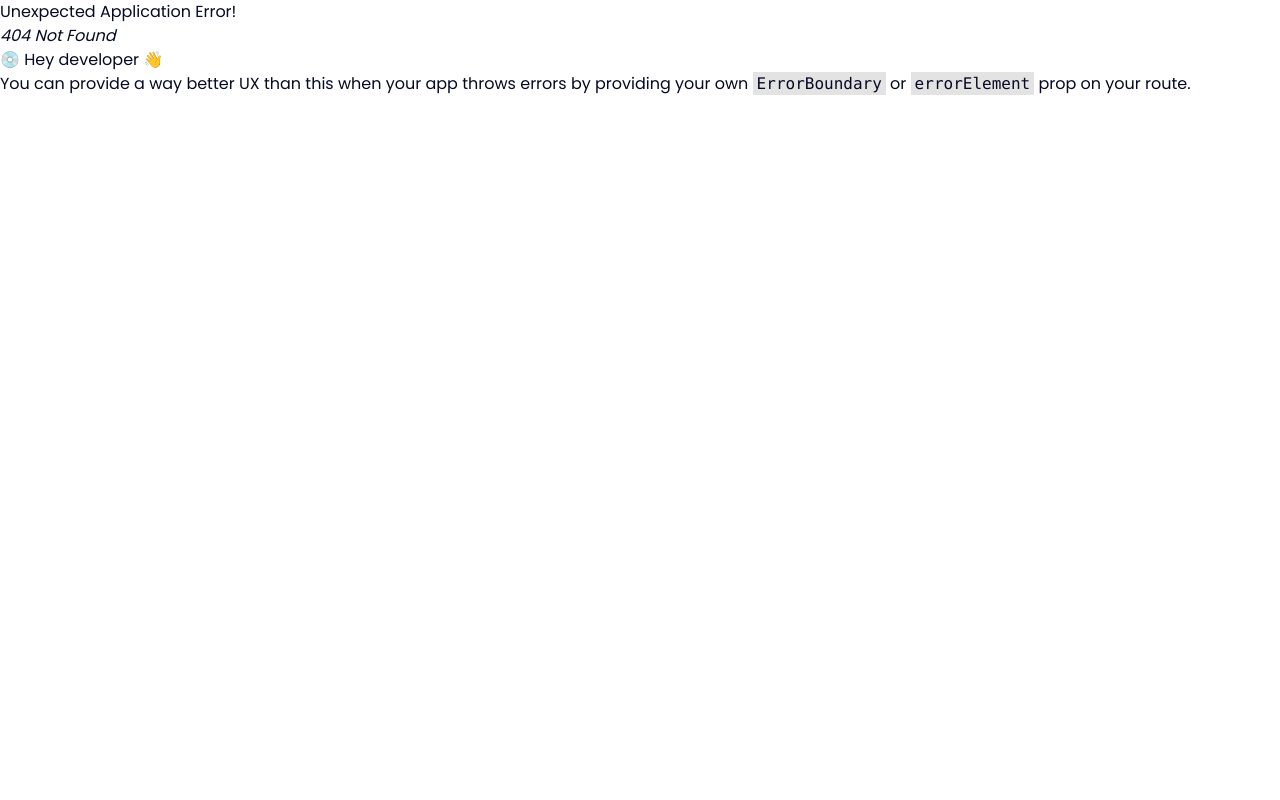
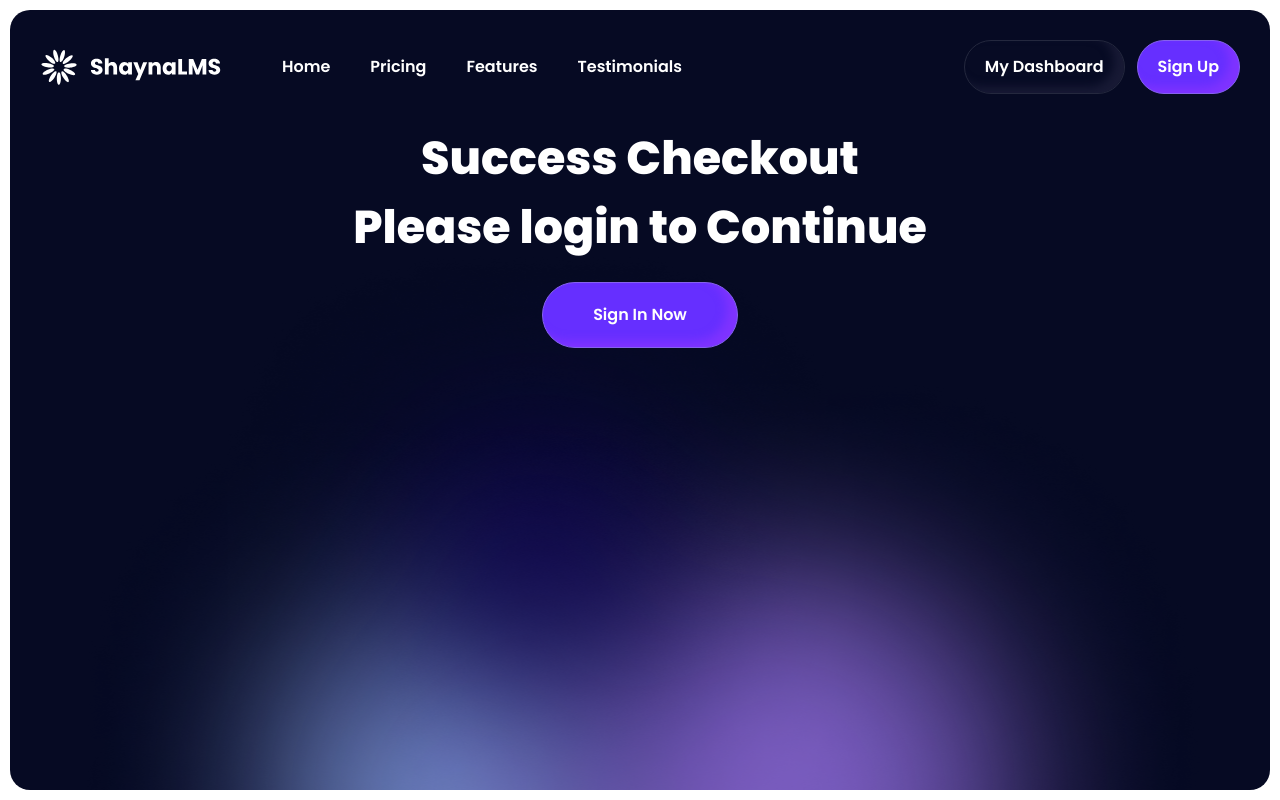
Before and after one commit to Arknightmythic/COURSE-LMS-PROJECT, a React (Vite) app: page /success-checkout in a window 1280 px wide. Before the commit this address had no page. Built offline with nearby package versions, Linux system fonts and the light colour scheme.

Commit message:
add successful checkout page

```diff
--- a/src/pages/SignUp/pricing.jsx
+++ b/src/pages/SignUp/pricing.jsx
@@ -11,12 +11,12 @@
         <nav className="flex items-center justify-between p-[30px]">
             <Navbar/>
             <div className="flex items-center gap-3">
-                <Link to="index.html" >
+                <Link to="/manager/sign-in" >
                     <div className="flex items-center gap-3 w-fit rounded-full border p-[14px_20px] transition-all duration-300 hover:bg-[#662FFF] hover:border-[#8661EE] hover:shadow-[-10px_-6px_10px_0_#7F33FF_inset] bg-[#070B24] border-[#24283E] shadow-[-10px_-6px_10px_0_#181A35_inset]">
                         <span className="font-semibold text-white">My Dashboard</span>
                     </div>
                 </Link>
-                <Link to="signup.html" >
+                <Link to="#" >
                     <div className="flex items-center gap-3 w-fit rounded-full border p-[14px_20px] transition-all duration-300 hover:bg-[#662FFF] hover:border-[#8661EE] hover:shadow-[-10px_-6px_10px_0_#7F33FF_inset] bg-[#662FFF] border-[#8661EE] shadow-[-10px_-6px_10px_0_#7F33FF_inset]">
                         <span className="font-semibold text-white">Sign Up</span>
                     </div>
@@ -86,7 +86,7 @@
                 </div>
                 <hr className="border-[#262A56]"/>
                 <div className="flex flex-col gap-3">
-                    <Link to="midtrans.html" >
+                    <Link to="#" >
                         <div className="flex items-center justify-center gap-3 w-full rounded-full border p-[14px_20px] transition-all duration-300 hover:bg-[#662FFF] hover:border-[#8661EE] hover:shadow-[-10px_-6px_10px_0_#7F33FF_inset] bg-[#662FFF] border-[#8661EE] shadow-[-10px_-6px_10px_0_#7F33FF_inset]">
                             <span className="font-semibold text-white">Choose This Plan</span>
                         </div>
--- /dev/null
+++ b/src/pages/SuccessCheckout/index.jsx
@@ -0,0 +1,43 @@
+import React from "react";
+import Navbar from "../../components/navbar";
+import { Link } from "react-router-dom";
+
+export default function SuccessCheckoutPage() {
+  return (
+    <div className="relative flex flex-col flex-1 p-[10px]">
+      <div className="absolute w-[calc(100%-20px)] min-h-[calc(100vh-20px)] h-[calc(100%-20px)] bg-[#060A23] -z-10 rounded-[20px]">
+        <img
+          src="/assets/images/backgrounds/background-glow.png"
+          className="absolute bottom-0 transform -translate-x-1/2 left-1/2"
+          alt=""
+        />
+      </div>
+      <nav className="flex items-center justify-between p-[30px]">
+        <Navbar />
+        <div className="flex items-center gap-3">
+          <Link to="/manager/sign-in">
+            <div className="flex items-center gap-3 w-fit rounded-full border p-[14px_20px] transition-all duration-300 hover:bg-[#662FFF] hover:border-[#8661EE] hover:shadow-[-10px_-6px_10px_0_#7F33FF_inset] bg-[#070B24] border-[#24283E] shadow-[-10px_-6px_10px_0_#181A35_inset]">
+              <span className="font-semibold text-white">My Dashboard</span>
+            </div>
+          </Link>
+          <Link to="/manager/sign-up">
+            <div className="flex items-center gap-3 w-fit rounded-full border p-[14px_20px] transition-all duration-300 hover:bg-[#662FFF] hover:border-[#8661EE] hover:shadow-[-10px_-6px_10px_0_#7F33FF_inset] bg-[#662FFF] border-[#8661EE] shadow-[-10px_-6px_10px_0_#7F33FF_inset]">
+              <span className="font-semibold text-white">Sign Up</span>
+            </div>
+          </Link>
+        </div>
+      </nav>
+      <h1 className="font-extrabold text-[46px] leading-[69px] text-white text-center m-auto">
+        Success Checkout <br />
+        Please login to Continue
+      </h1>
+      <div className="flex flex-col gap-3">
+        <Link to="/manager/sign-in">
+          <div className="flex items-center justify-center gap-3 w-max mx-auto mt-5 rounded-full border p-[20px_50px] transition-all duration-300 hover:bg-[#662FFF] hover:border-[#8661EE] hover:shadow-[-10px_-6px_10px_0_#7F33FF_inset] bg-[#662FFF] border-[#8661EE] shadow-[-10px_-6px_10px_0_#7F33FF_inset]">
+            <span className="font-semibold text-white">Sign In Now</span>
+          </div>
+        </Link>
+      </div>
+    </div>
+  );
+}
--- a/src/router/index.jsx
+++ b/src/router/index.jsx
@@ -2,6 +2,7 @@
 import ManagerHome from "../pages/ManagerHome"
 import SignInPage from "../pages/SIgnIn"
 import SignUpPage from "../pages/SignUp"
+import SuccessCheckoutPage from "../pages/SuccessCheckout"
 
 
 const router = createBrowserRouter([
@@ -17,6 +18,10 @@
     path:"/manager/sign-up",
     element:<SignUpPage/>
   },
+  {
+    path:"/success-checkout",
+    element:<SuccessCheckoutPage/>
+  },
 
 ])
 
```
